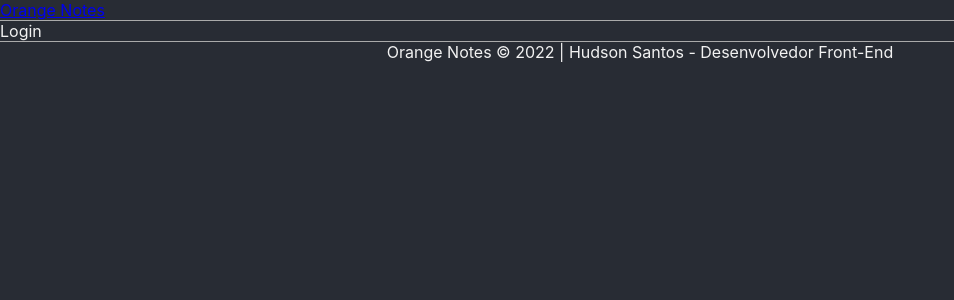
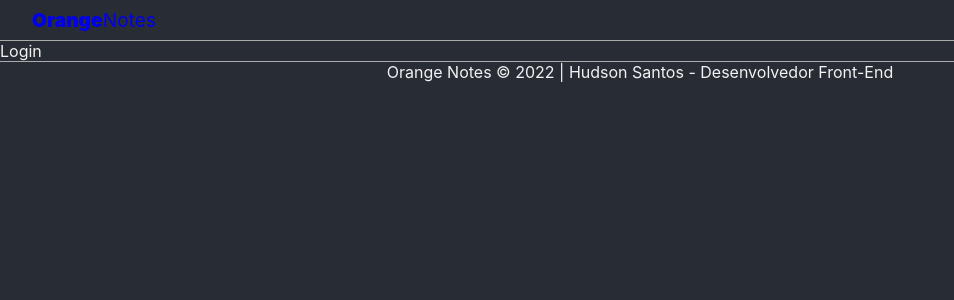
Before and after one commit to hudsonsamuelsantos/orange-notes, a React (Create React App) app: page / in a window 1280 px wide. Shown: the top 300 px of the page, without its empty margins (0-954 px from the left). Built offline with nearby package versions, Linux system fonts and the light colour scheme; no server answers.

Commit message:
user in navbar

```diff
--- a/src/components/NavBar/NavBar.js
+++ b/src/components/NavBar/NavBar.js
@@ -2,12 +2,36 @@ import styles from './NavBar.module.css'
 
 import { NavLink } from 'react-router-dom'
 
+import { useAuthentication } from '../../hooks/useAuthentication'
+
+import { useAuthValue } from '../../context/AuthContext'
+
 export function NavBar() {
+
+    const { user } = useAuthValue()
+
     return (
-        <nav>
-            <NavLink to='/'>
-                <span>Orange</span> Notes
+        <nav className={styles.nav_bar}>
+            <NavLink to='/' className={styles.brand}>
+                <span>Orange</span>Notes
             </NavLink>
+
+            {user &&
+                <>
+                    <ul className={styles.links_list}>
+                        <li>
+                            <NavLink to='/dashboard' className={({ isActive }) => (isActive ? styles.active : '')}>Dashboard</NavLink>
+                        </li>
+                        <li>
+                            <NavLink to='/' className={({ isActive }) => (isActive ? styles.active : '')}>Sair</NavLink>
+                        </li>
+                    </ul>
+                    <div>Logado como:
+                        <span>{user.displayName}</span>
+                    </div>
+                </>
+            }
+
         </nav>
     )
 }
--- a/src/components/NavBar/NavBar.module.css
+++ b/src/components/NavBar/NavBar.module.css
@@ -1,3 +1,33 @@
-nav {
+.nav_bar {
+    display: flex;
+    justify-content: space-between;
+    align-items: center;
+    padding: .5em 2em;
     border-bottom: solid 1px #aaa;
 }
+
+.brand {
+    font-size: 1.2em;
+}
+
+.brand span {
+    font-weight: 900;
+}
+
+.links_list {
+    display: flex;
+    list-style: none;
+}
+
+.links_list li {
+    margin-right: 1em;
+}
+
+.links_list li a {
+    padding: .4em .6em;
+}
+
+.active {
+    text-decoration: underline;
+    color: #f2f2f2;
+}
--- a/src/index.css
+++ b/src/index.css
@@ -23,3 +23,7 @@ label span {
   font-weight: bold;
   text-align: left;
 }
+
+a {
+  text-decoration: none;
+}
```
